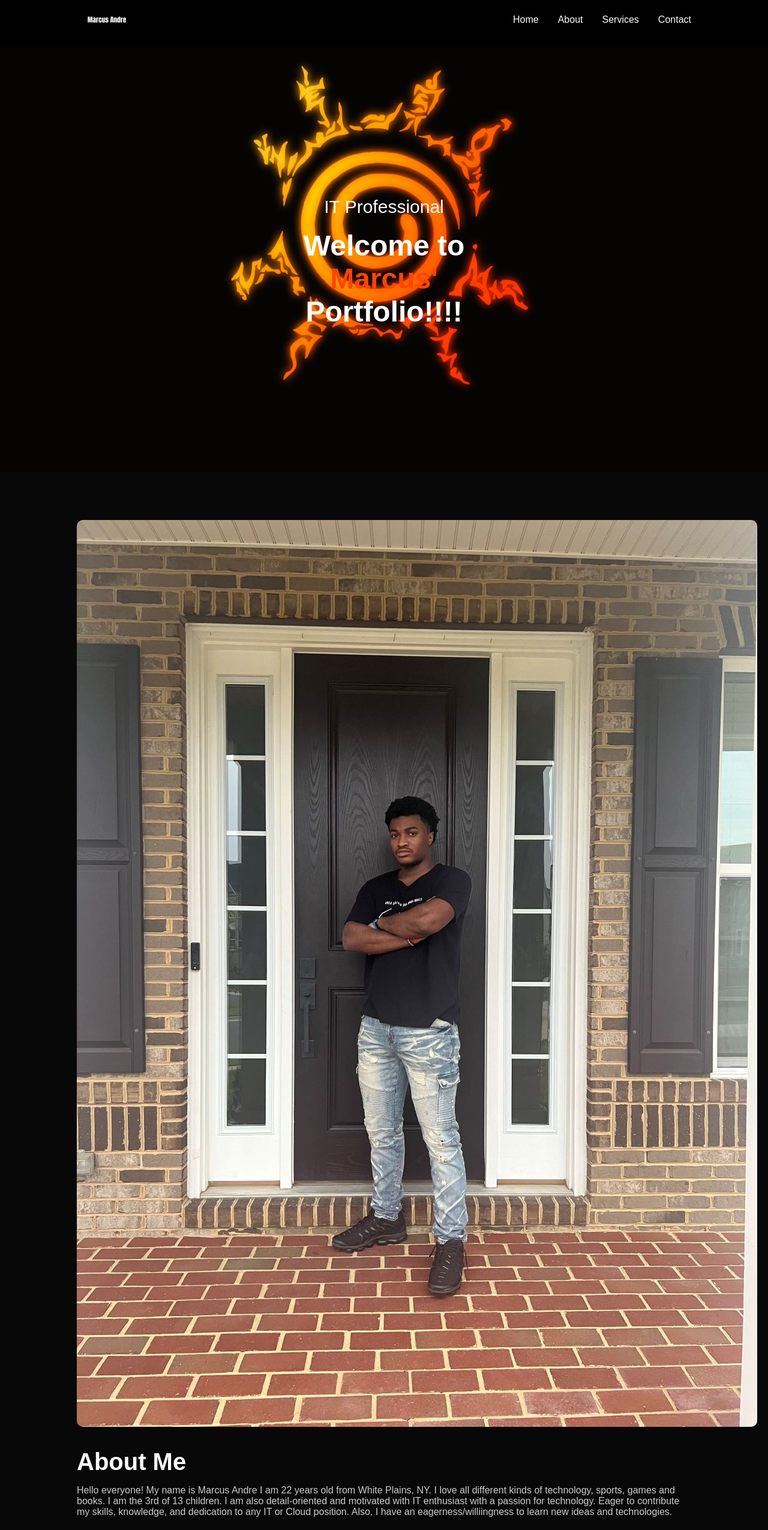
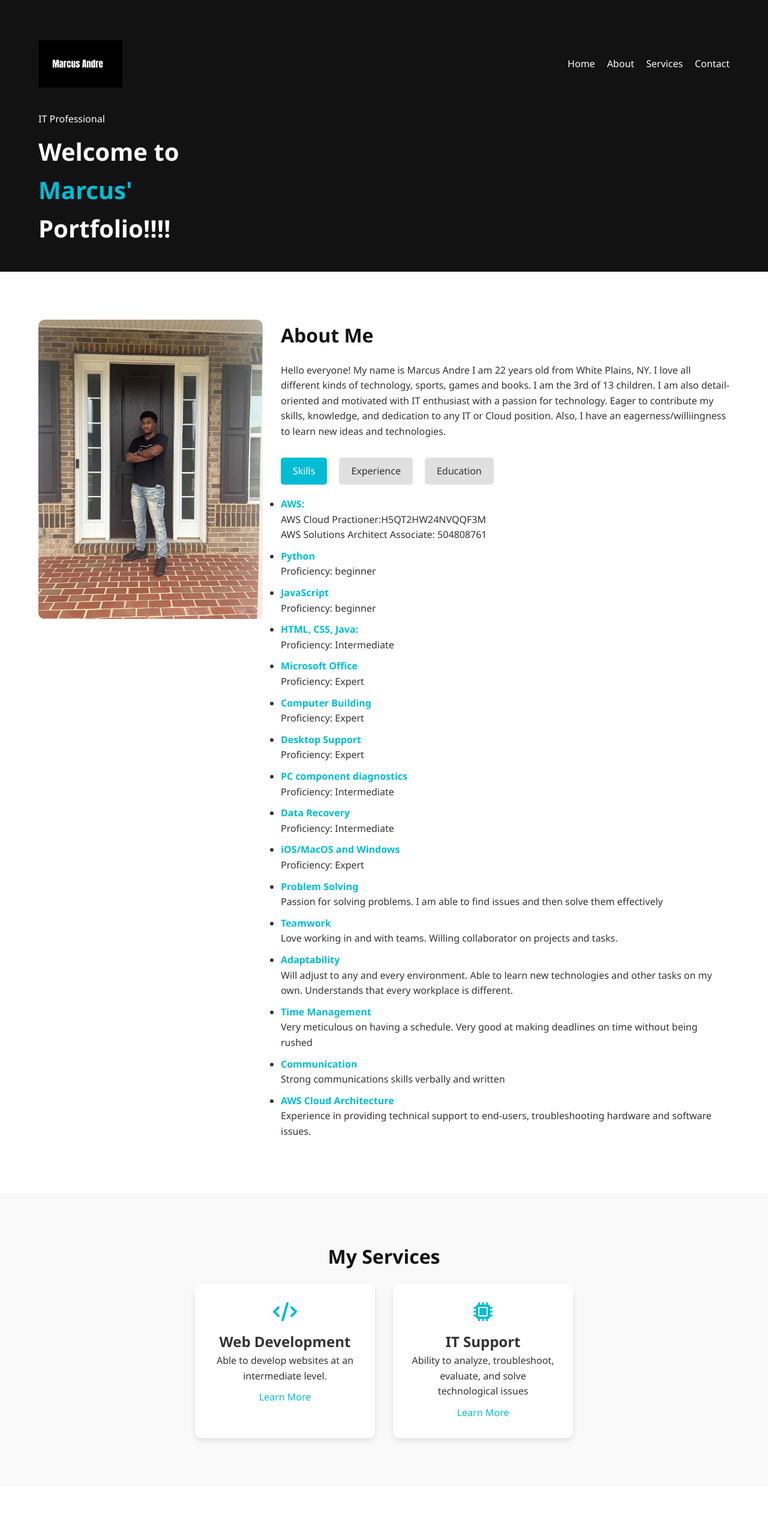
Before and after one commit to M-Andre23/M-Andre23.github.io, a website: page index.html in a window 1280 px wide. Shown: the part 13-2564 px from the top of the page at 60% size. Drawn offline with Linux system fonts and the light colour scheme.

Commit message:
Update styles.css

```diff
--- a/styles.css
+++ b/styles.css
@@ -1,163 +1,130 @@
-/* === BASIC RESET === */
+/* Reset default browser styles */
 * {
   margin: 0;
   padding: 0;
   box-sizing: border-box;
-  font-family: 'Poppins', sans-serif;
+  font-family: 'Segoe UI', Tahoma, Geneva, Verdana, sans-serif;
 }
 
-/* === ROOT COLORS === */
-:root {
-  --bg-color: #080808;
-  --text-color: #fff;
-  --accent-color: orangered;
-  --secondary-bg: #262626;
+body {
+  background: #f4f4f4;
+  color: #333;
+  line-height: 1.6;
 }
 
-/* === GLOBAL STYLES === */
-body {
-  background-color: var(--bg-color);
-  color: var(--text-color);
+.container {
+  width: 90%;
+  max-width: 1200px;
+  margin: auto;
+  padding: 20px 0;
 }
 
-html {
-  scroll-behavior: smooth;
+/* Header */
+#header {
+  background: #121212;
+  color: #fff;
+  padding: 60px 0 20px;
 }
 
-a {
-  text-decoration: none;
-  color: inherit;
-  transition: color 0.3s ease;
-}
-
-/* === HEADER SECTION === */
-#header {
-  width: 100%;
-  min-height: 100vh;
-  background: url(images/Images.jpg) center/cover no-repeat;
-  padding-top: 100px; /* prevent nav overlap */
+nav {
   display: flex;
+  justify-content: space-between;
   align-items: center;
-  justify-content: center;
-  text-align: center;
-}
-
-/* === NAVIGATION BAR === */
-nav {
-  position: fixed;
-  top: 0;
-  left: 0;
-  width: 100%;
-  padding: 1rem 10%;
-  background-color: rgba(0, 0, 0, 0.85);
-  display: flex;
-  align-items: center;
-  justify-content: space-between;
-  z-index: 999;
-}
-
-nav img {
-  height: 60px; /* increase or decrease as needed */
-  object-fit: contain;
+  flex-wrap: wrap;
 }
 
 nav ul {
   list-style: none;
   display: flex;
-  gap: 2rem;
+  gap: 20px;
 }
 
 nav ul li a {
-  font-size: 1rem;
-  position: relative;
-  color: var(--text-color);
+  color: #fff;
+  text-decoration: none;
+  font-weight: 500;
+  transition: color 0.3s;
 }
 
-nav ul li a::after {
-  content: '';
-  position: absolute;
-  width: 0%;
-  height: 2px;
-  left: 0;
-  bottom: -6px;
-  background-color: var(--accent-color);
-  transition: 0.4s ease;
+nav ul li a:hover {
+  color: #00bcd4;
 }
 
-nav ul li a:hover::after {
-  width: 100%;
+.marcus {
+  width: 140px;
 }
 
-/* === HEADER TEXT === */
+/* Header Text */
 .header-text {
-  font-size: 1.875rem;
+  margin-top: 40px;
 }
 
 .header-text h1 {
-  font-size: 3rem;
-  margin-top: 1.25rem;
+  font-size: 2.5rem;
+  color: #fff;
+  margin-top: 10px;
 }
 
-.header-text h1 span {
-  color: var(--accent-color);
+.header-text span {
+  color: #00bcd4;
 }
 
-/* ====== ABOUT ====== */
+/* About Section */
 #about {
-  padding: 5rem 10%;
+  background: #fff;
+  padding: 60px 0;
 }
 
 .row {
   display: flex;
-  gap: 2rem;
   flex-wrap: wrap;
+  gap: 30px;
 }
 
-.about-col-1,
-.about-col-2 {
+.about-col-1 {
   flex: 1;
+  min-width: 250px;
 }
 
 .about-col-1 img {
+  width: 100%;
   border-radius: 10px;
 }
 
+.about-col-2 {
+  flex: 2;
+}
+
 .sub-title {
-  font-size: 2.5rem;
-  margin-bottom: 1rem;
+  font-size: 2rem;
+  font-weight: 700;
+  margin-bottom: 20px;
+  color: #121212;
 }
 
 .sub-title2 {
-  font-size: 1rem;
-  margin-bottom: 1.5rem;
-  color: #ccc;
+  margin-bottom: 30px;
 }
 
 .tab-titles {
   display: flex;
-  gap: 2rem;
-  margin-bottom: 2rem;
+  gap: 20px;
+  margin-bottom: 20px;
+  flex-wrap: wrap;
 }
 
 .tab-links {
   cursor: pointer;
-  font-weight: 600;
-  position: relative;
+  padding: 10px 20px;
+  background: #e0e0e0;
+  border-radius: 5px;
+  transition: background 0.3s;
 }
 
-.tab-links::after {
-  content: '';
-  height: 3px;
-  width: 0;
-  background: var(--accent-color);
-  position: absolute;
-  left: 0;
-  bottom: -5px;
-  transition: 0.3s ease;
-}
-
-.tab-links.active-link::after {
-  width: 50%;
+.tab-links.active-link,
+.tab-links:hover {
+  background: #00bcd4;
+  color: #fff;
 }
 
 .tab-contents {
@@ -169,166 +136,144 @@ nav ul li a:hover::after {
 }
 
 .tab-contents ul li {
-  margin-bottom: 1rem;
+  margin: 10px 0;
 }
 
-.tab-contents ul li span {
+.tab-contents span {
   font-weight: 600;
-  color: var(--accent-color);
+  color: #00bcd4;
 }
 
-/* ====== SERVICES ====== */
+/* Services Section */
 #services {
-  padding: 5rem 10%;
-  background: var(--secondary-bg);
+  background: #f9f9f9;
+  padding: 60px 0;
+  text-align: center;
 }
 
 .services-list {
-  display: grid;
-  grid-template-columns: repeat(auto-fit, minmax(250px, 1fr));
-  gap: 2rem;
-  margin-top: 2rem;
+  display: flex;
+  gap: 30px;
+  justify-content: center;
+  flex-wrap: wrap;
 }
 
 .services-list div {
-  background: #2b2b2b;
-  padding: 2rem;
+  background: #fff;
+  padding: 30px;
   border-radius: 10px;
-  transition: transform 0.3s ease, background 0.3s ease;
+  width: 300px;
+  box-shadow: 0 4px 8px rgba(0, 0, 0, 0.1);
+  transition: transform 0.3s;
 }
 
 .services-list div:hover {
-  transform: translateY(-10px);
-  background: var(--accent-color);
-  color: #fff;
+  transform: translateY(-5px);
 }
 
 .services-list i {
-  font-size: 2.5rem;
-  margin-bottom: 1rem;
-  color: var(--accent-color);
+  font-size: 2rem;
+  margin-bottom: 15px;
+  color: #00bcd4;
 }
 
-.services-list h2 {
-  font-size: 1.5rem;
-  margin-bottom: 0.5rem;
+.services-list a {
+  display: inline-block;
+  margin-top: 10px;
+  text-decoration: none;
+  color: #00bcd4;
+  font-weight: 500;
 }
 
-/* ====== CONTACT ====== */
+/* Contact Section */
 #contact {
-  padding: 5rem 10%;
+  background: #fff;
+  padding: 60px 0;
 }
 
 .contact-left, .contact-right {
   flex: 1;
+  min-width: 300px;
 }
 
 .contact-left p {
-  margin-bottom: 1rem;
+  margin: 10px 0;
+  font-size: 1.1rem;
 }
 
-.contact-left p i {
-  color: var(--accent-color);
-  margin-right: 0.5rem;
+.social-icons {
+  margin-top: 20px;
 }
 
 .social-icons a {
-  margin-right: 1rem;
+  text-decoration: none;
+  color: #333;
+  margin-right: 15px;
   font-size: 1.5rem;
-  transition: color 0.3s, transform 0.3s;
+  transition: color 0.3s;
 }
 
 .social-icons a:hover {
-  color: var(--accent-color);
-  transform: scale(1.1);
+  color: #00bcd4;
 }
 
-/* ====== BUTTONS ====== */
 .btn {
   display: inline-block;
-  padding: 0.75rem 2rem;
+  padding: 10px 25px;
+  background: #00bcd4;
+  color: #fff;
+  text-decoration: none;
   border-radius: 5px;
-  border: 1px solid var(--accent-color);
-  background: transparent;
-  color: var(--text-color);
-  cursor: pointer;
-  transition: background 0.3s ease;
+  margin-top: 15px;
+  transition: background 0.3s;
 }
 
 .btn:hover {
-  background: var(--accent-color);
-  color: #fff;
+  background: #0097a7;
 }
 
-.btn2 {
-  background: var(--accent-color);
-  margin-top: 1rem;
+form input, form textarea {
+  width: 100%;
+  padding: 10px;
+  margin-top: 10px;
+  border: 1px solid #ccc;
+  border-radius: 5px;
+  resize: none;
 }
 
-/* ====== FORM ====== */
-form input,
-form textarea {
-  width: 100%;
-  padding: 1rem;
-  margin-bottom: 1rem;
-  background: var(--secondary-bg);
+form button {
+  margin-top: 15px;
   border: none;
-  color: var(--text-color);
-  border-radius: 5px;
-  font-size: 1rem;
+  cursor: pointer;
 }
 
 #msg {
-  color: #4BB543;
+  color: green;
+  margin-top: 10px;
+}
+
+/* Footer */
+.copyright {
+  text-align: center;
+  background: #121212;
+  color: #aaa;
+  padding: 20px;
   font-size: 0.9rem;
 }
 
-/* ====== FOOTER ====== */
-.copyright {
-  text-align: center;
-  background: var(--secondary-bg);
-  padding: 1rem 0;
-  margin-top: 2rem;
-  font-size: 0.875rem;
-  color: #aaa;
-}
-
-/* ====== RESPONSIVE ====== */
+/* Responsive */
 @media (max-width: 768px) {
   nav ul {
     flex-direction: column;
-    position: fixed;
-    right: -100%;
-    top: 0;
-    width: 200px;
-    height: 100vh;
-    background: var(--accent-color);
-    transition: right 0.5s ease;
-    padding-top: 3rem;
-    z-index: 1000;
-  }
-
-  nav ul.show {
-    right: 0;
-  }
-
-  nav ul li {
-    margin: 1rem 0;
+    align-items: flex-start;
   }
 
   .row {
     flex-direction: column;
   }
 
-  .header-text h1 {
-    font-size: 2rem;
-  }
-
-  .sub-title {
-    font-size: 2rem;
-  }
-
-  .contact-left, .contact-right {
-    width: 100%;
+  .services-list {
+    flex-direction: column;
+    align-items: center;
   }
 }
```
